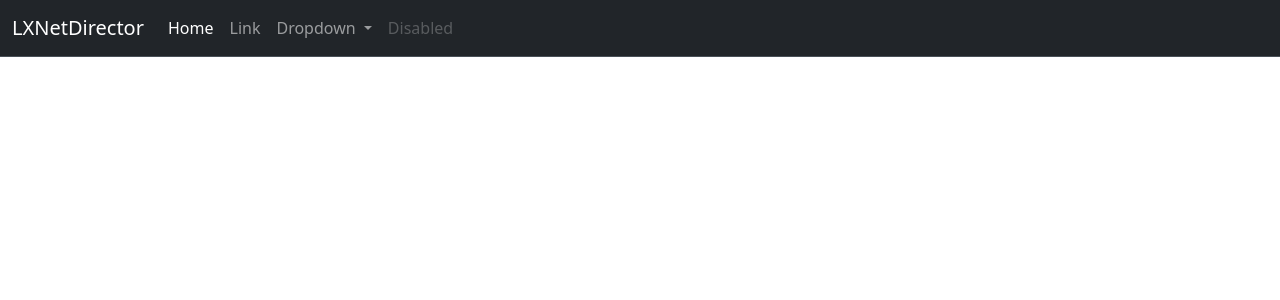
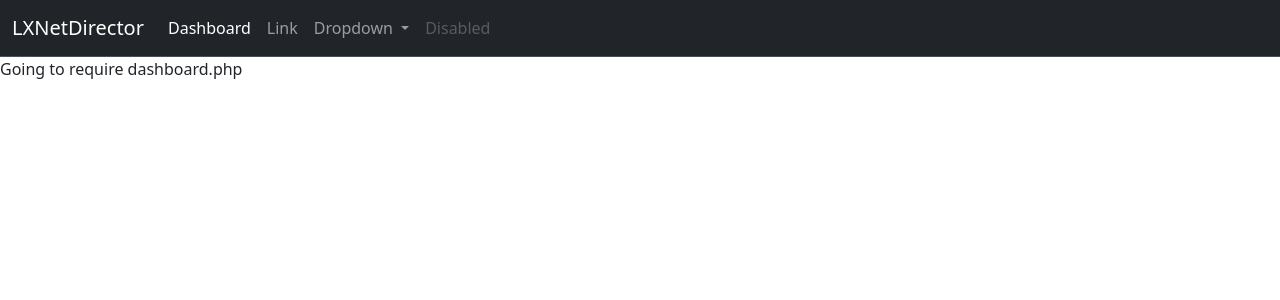
Before and after one commit to johnhart96/LXNetDirector, a PHP site: page /?location=1 in a window 1280 px wide. Shown: the top 300 px of the page. Run offline with PHP 8.4, Linux system fonts and the light colour scheme; some libraries are stand-ins or nearby versions.

Commit message:
Adding basic CMS

```diff
--- a/ui/inc/menu.php
+++ b/ui/inc/menu.php
@@ -7,7 +7,7 @@
     <div class="collapse navbar-collapse" id="navbarSupportedContent">
       <ul class="navbar-nav me-auto mb-2 mb-lg-0">
         <li class="nav-item">
-          <a class="nav-link active" aria-current="page" href="#">Home</a>
+          <a class="nav-link active" aria-current="page" href="#">Dashboard</a>
         </li>
         <li class="nav-item">
           <a class="nav-link" href="#">Link</a>
--- a/ui/index.php
+++ b/ui/index.php
@@ -16,5 +16,15 @@
     </head>
     <body>
         <?php require 'inc/menu.php'; ?>
+        <div class="content-fluid">
+            <?php
+            if( ! empty( $_GET['location'] ) ) {
+                $location = "dashboard";
+            } else {
+                $location = filter_var( $_GET['location'] , FILTER_UNSAFE_RAW );
+            }
+            echo "Going to require " . $location . ".php";
+            ?>
+        </div>
     </body>
 </html>
```
